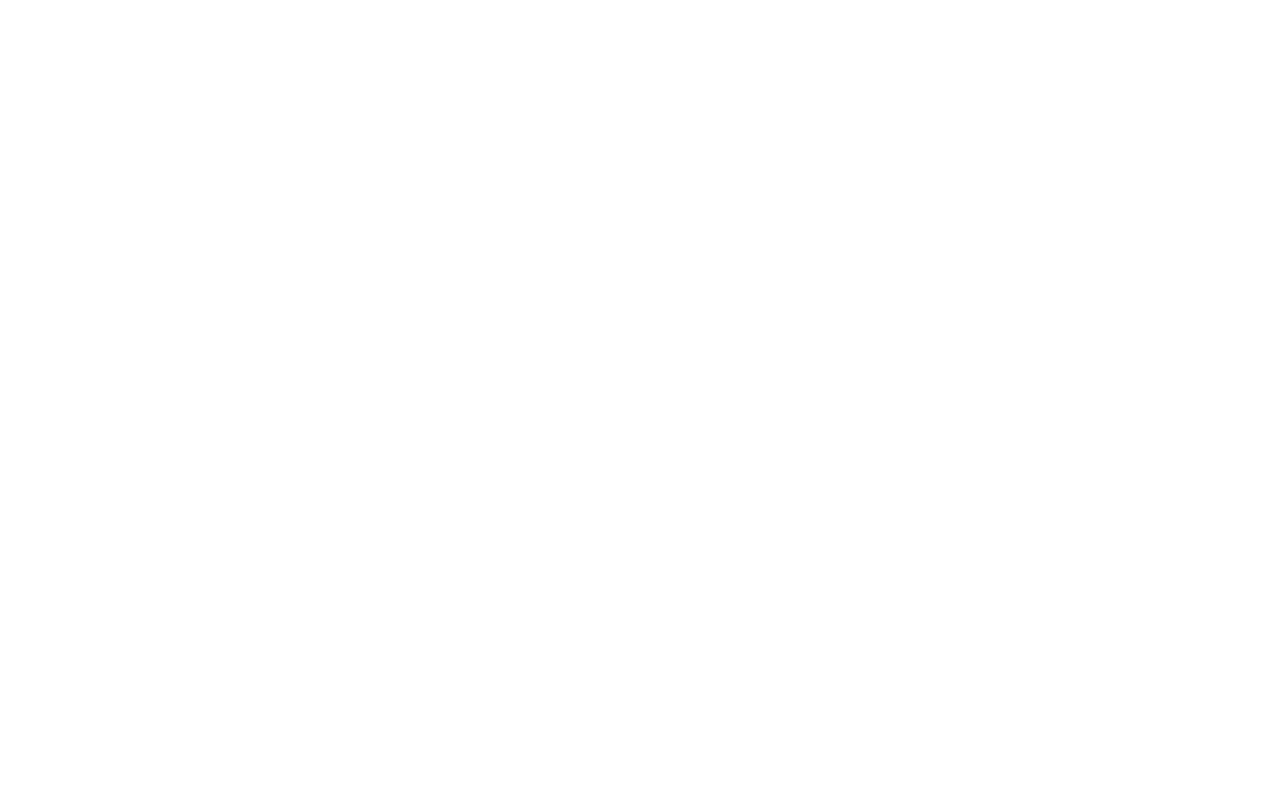
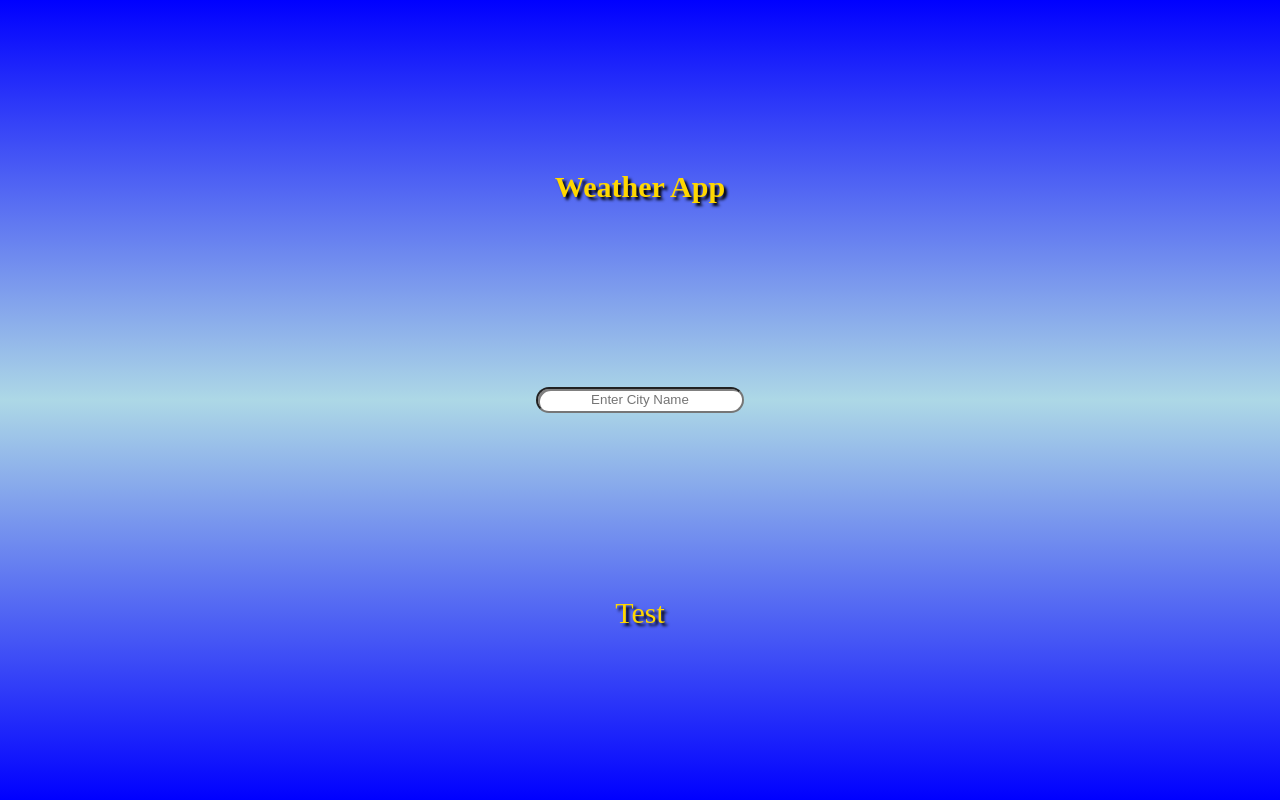
Before and after one commit to mclarework/weatherReact, a React (Create React App) app: page / in a window 1280 px wide. Built offline with nearby package versions, Linux system fonts and the light colour scheme.

Commit message:
Ready for Home

```diff
--- a/src/App.js
+++ b/src/App.js
@@ -1,11 +1,18 @@
-import React, {Component} from 'react';
-
+import React, { Component } from "react";
+import Main from "./Components/main.js";
+import "./CSS/app.css";
 
 class App extends Component {
+  state = {
+    title: "Weather App",
+    userInput:""
+  };
   render() {
     return (
-      <div></div>
-    )
+      <div>
+        <Main title={this.state.title} />
+      </div>
+    );
   }
 }
 
--- /dev/null
+++ b/src/CSS/app.css
@@ -0,0 +1,9 @@
+body {
+    display: flex;
+    height: 100vh;
+    width: 100vw;
+    margin: 0;
+    justify-content: center;
+    align-items: center;
+    background-image: linear-gradient(to bottom, blue, lightblue, blue);
+}
--- /dev/null
+++ b/src/CSS/input.css
@@ -0,0 +1,15 @@
+.midBox {
+    display: flex;
+    height: 33.3%;
+    width: 100%;
+    justify-content: center;
+    align-items: center;
+}
+
+.inputBox {
+    height: 20px;
+    width: 200px;
+    text-align: center;
+    border-radius: 25px;
+    box-shadow: inset  2px 2px grey;
+}
--- /dev/null
+++ b/src/CSS/main.css
@@ -0,0 +1,7 @@
+.main{
+    display: flex;
+    height: 640px;
+    width: 360px;
+    align-items: center;
+    flex-direction: column;
+}
--- /dev/null
+++ b/src/CSS/response.css
@@ -0,0 +1,13 @@
+.responseBox{
+    display: flex;
+    height: 33.3%;
+    width: 100%;
+    justify-content: center;
+    align-items: center;
+}
+
+.returnText {
+    font-size: 30px;
+    color: gold;
+    text-shadow: 3px 3px 3px black;
+}
--- /dev/null
+++ b/src/CSS/title.css
@@ -0,0 +1,13 @@
+.titleBox {
+    display: flex;
+    height: 33.3%;
+    width: 100%;
+    justify-content: center;
+    align-items: center;
+}
+
+.title{
+    font-size: 30px;
+    color: gold;
+    text-shadow: 3px 3px 3px black;
+}
--- /dev/null
+++ b/src/Components/input.js
@@ -0,0 +1,12 @@
+import React from "react";
+import "../CSS/input.css";
+
+const Input = () => {
+  return (
+    <div className = "midBox">
+      <input className = "inputBox" placeholder="Enter City Name"></input>
+    </div>
+  );
+};
+
+export default Input;
--- /dev/null
+++ b/src/Components/main.js
@@ -0,0 +1,17 @@
+import React from "react"
+import Title from "../Components/title"
+import Input from "../Components/input"
+import Response from "../Components/response"
+import "../CSS/main.css"
+
+const Main = (props) => {
+    return (
+        <div className = "main">
+            <Title title = {props.title}/>
+            <Input/>
+            <Response/>
+        </div>
+    )
+}
+
+export default Main
--- /dev/null
+++ b/src/Components/response.js
@@ -0,0 +1,12 @@
+import React from "react"
+import "../CSS/response.css"
+
+const Response = () => {
+    return (
+        <div className = "responseBox">
+            <p className = "returnText">Test</p>
+        </div>
+    )
+}
+
+export default Response
--- /dev/null
+++ b/src/Components/title.js
@@ -0,0 +1,13 @@
+import React from "react"
+import "../CSS/title.css"
+
+
+const Title = (props) => {
+    return (
+        <div className = "titleBox">
+            <h1 className = "title">{props.title}</h1>
+        </div>
+    )
+}
+
+export default Title
```
